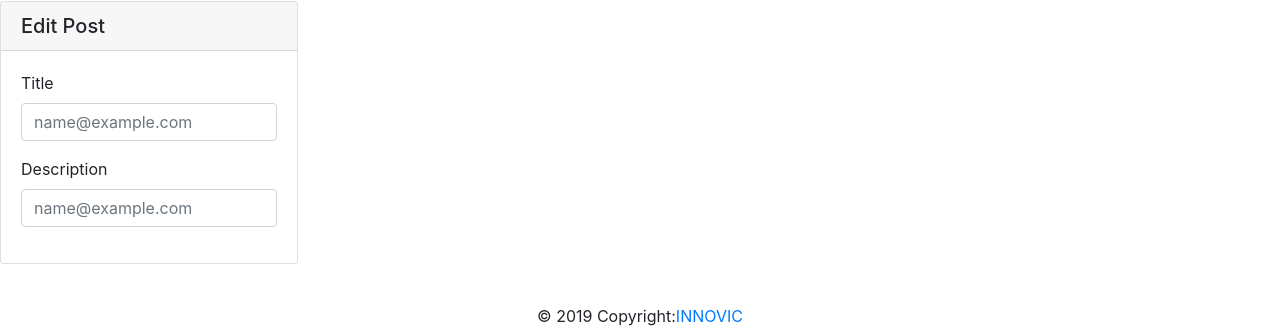
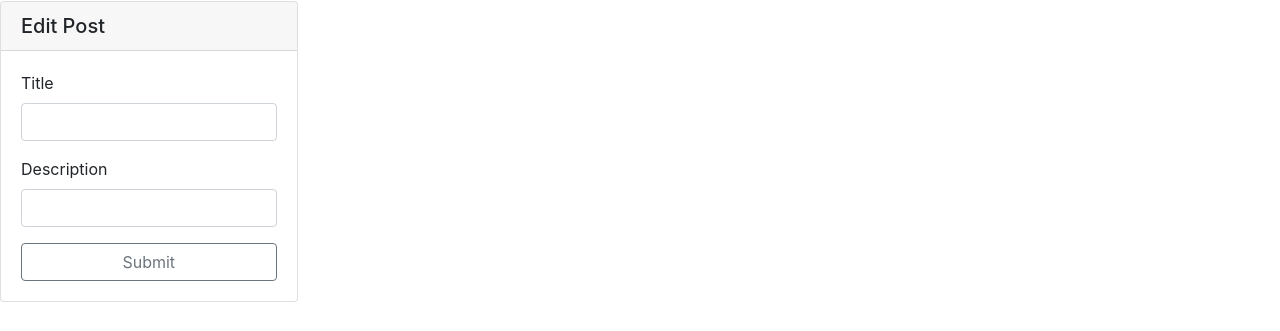
Before and after one commit to almirmerzic/innovic-react, a React (Create React App) app in the folder innovic/: page /posts/1 in a window 1280 px wide. Both pictures are taken after a click on the button "Edit". Shown: the part 563-894 px from the top of the page. Built offline with nearby package versions, Linux system fonts and the light colour scheme; no server answers.

Commit message:
Edit post changed
Edit post changed

```diff
--- a/innovic/src/components/EditPost/index.js
+++ b/innovic/src/components/EditPost/index.js
@@ -4,18 +4,21 @@ import axios from 'axios';
 export default class EditPost extends React.Component {
 
     state = {
-        post: [],
-        title: '',
-        description: ''
+        post: {}
     }
 
     componentDidMount() {
         axios.get(`https://jsonplaceholder.typicode.com/posts/` + this.props.id)
             .then(res => {
                 const post = res.data;
-                this.setState({ post });
+                this.setState({ post});
             })
     }
+
+    updateState(e) {
+
+
+     }
 
     render() {
         return (
@@ -24,14 +27,15 @@ export default class EditPost extends React.Component {
                     <h5 className="card-header">Edit Post</h5>
                     <div className="card-body">
                         <form>
-                            <div class="form-group">
-                                <label for="exampleFormControlInput1">Title</label>
-                                <input type="email" class="form-control" id="exampleFormControlInput1" placeholder="name@example.com" />
+                            <div className="form-group">
+                                <label>Title</label>
+                                <input type="text" className="form-control" value={this.state.post.title || ''} onChange = {this.updateState} />
                             </div>
-                            <div class="form-group">
-                                <label for="exampleFormControlInput1">Description</label>
-                                <input type="email" class="form-control" id="exampleFormControlInput1" placeholder="name@example.com" />
+                            <div className="form-group">
+                                <label>Description</label>
+                                <input type="text" className="form-control" value={this.state.post.body || ''} onChange = {this.updateState} />
                             </div>
+                            <button type="submit" className="btn btn-outline-secondary btn-block">Submit</button>
                         </form>
                     </div>
                 </div>
--- /dev/null
+++ b/innovic/src/components/Error/index.js
@@ -0,0 +1,9 @@
+import React from 'react';
+
+const Error = () => {
+    return (
+       <div></div>
+    );
+}
+
+export default Error;
--- a/innovic/src/components/PostView/index.js
+++ b/innovic/src/components/PostView/index.js
@@ -6,6 +6,7 @@ import Userinfo from '../User-Info';
 import PostDetails from '../PostDetails';
 import PostComments from '../PostComments';
 import EditPost from '../EditPost';
+import Error from '../Error';
 
 export default class PostView extends React.Component {
 
@@ -31,7 +32,7 @@ export default class PostView extends React.Component {
                                     <PostDetails id={params.postId} showForm={this.showEditForm} />
                                     {this.state.isEdit
                                         ? <EditPost id ={params.postId} />
-                                        : <h1></h1>
+                                        : <Error />
                                     }
                                 </div>
                                 <div className="col-6">
```
